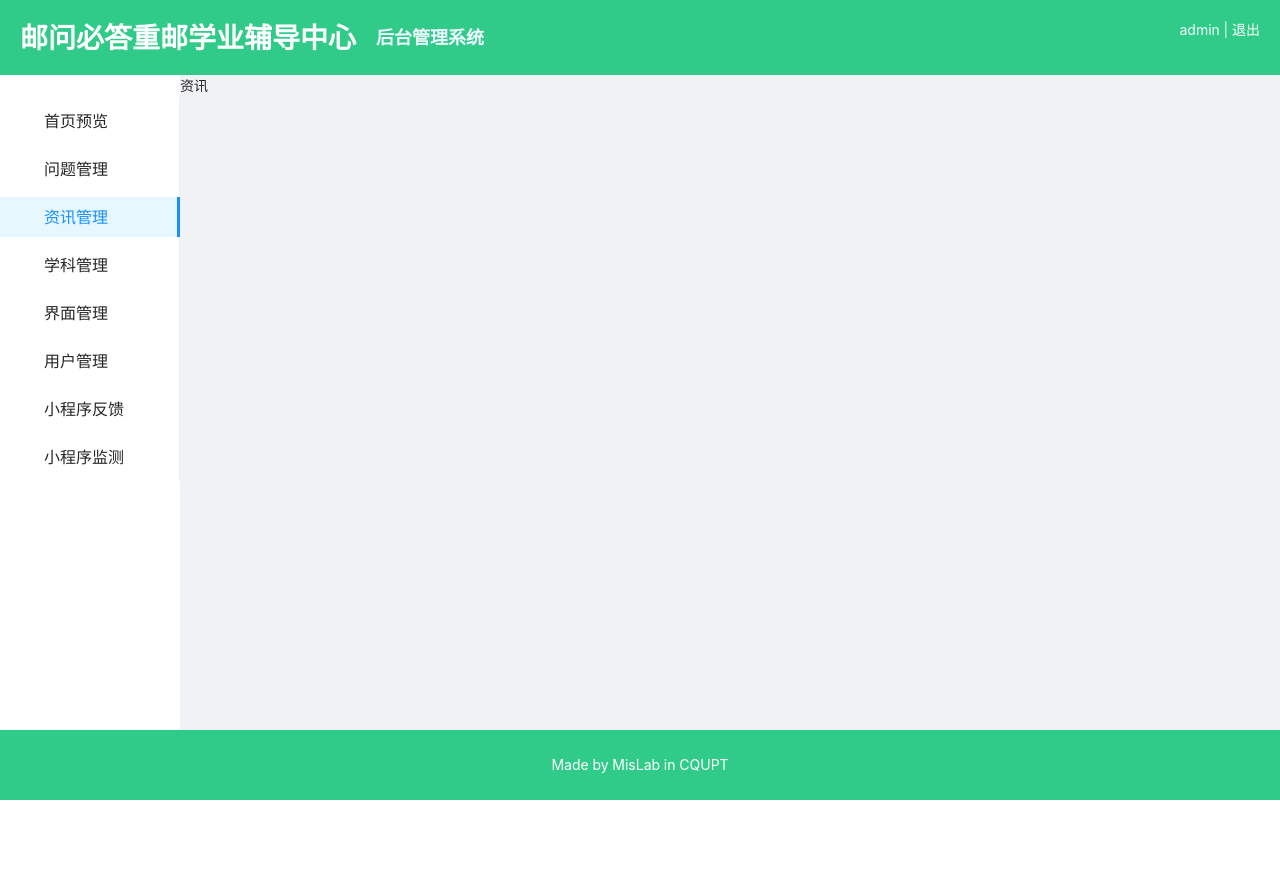
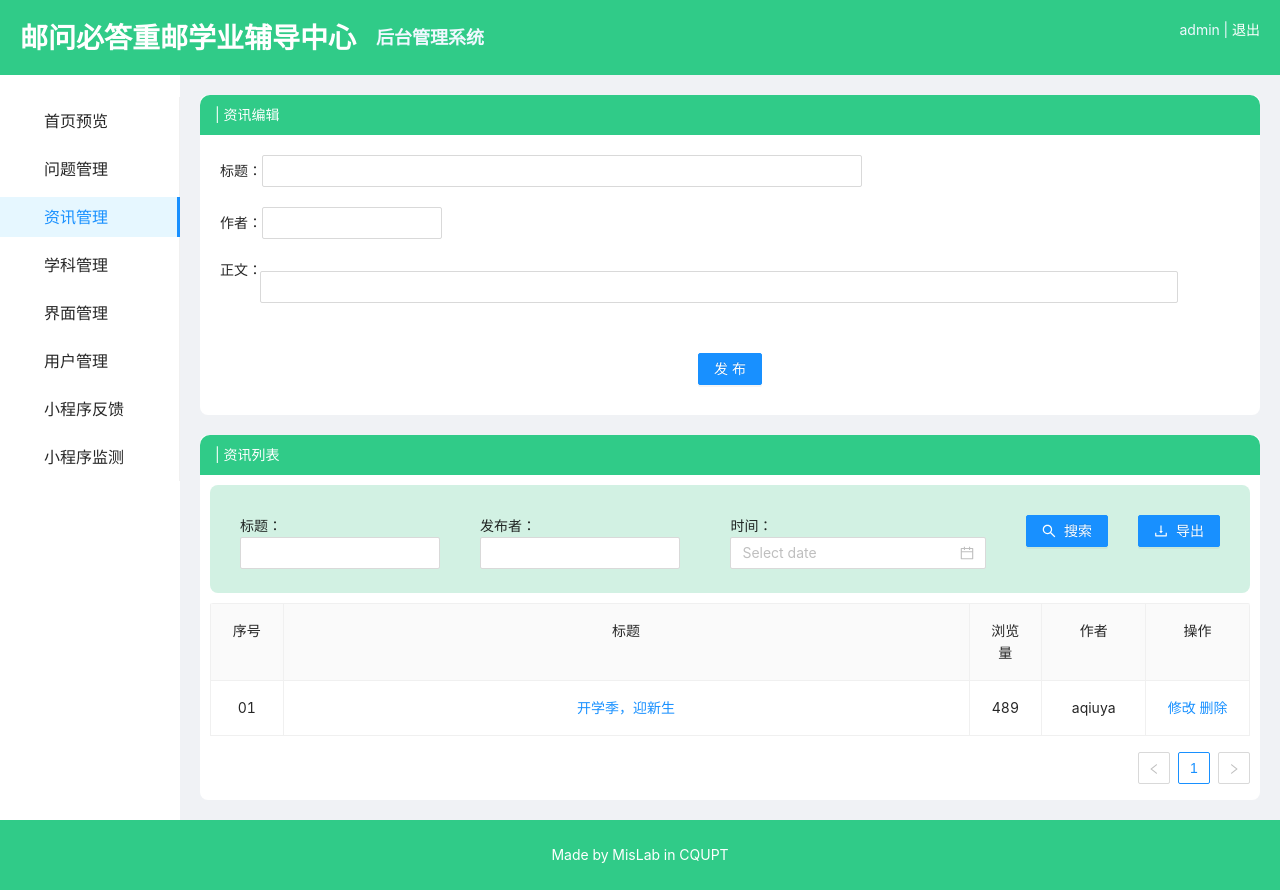
Before and after one commit to HXY499279/Q-A-System, a React (Create React App) app: page /admin/message in a window 1280 px wide. Before the commit the page ends 800 px from the top, so only its background shows below. Built offline with nearby package versions, Linux system fonts and the light colour scheme; what store would draw is missing.

Commit message:
资讯管理静态页面

```diff
--- a/src/pages/admin/index.jsx
+++ b/src/pages/admin/index.jsx
@@ -11,12 +11,13 @@ import LeftNav from "../../components/left-nav";
 import Home from './home'
 import Question from './question'
 import QuestionDetail from './question/question-detail'
-import Message from './meaasge'
+import Message from './message'
 import Subject from  './subject'
 import Interface from './interface'
 import User from './user'
 import Feedback from './feedback'
 import Monitor from './monitor'
+import MessageDetail from './message/message-detail';
 const {  Footer, Sider, Content } = Layout;
 
 export default class Admin extends Component {
@@ -32,6 +33,7 @@ export default class Admin extends Component {
                   <Route path="/admin/question" component={Question}></Route>
                   <Route path="/admin/questionDetail" component={QuestionDetail}></Route>
                   <Route path="/admin/message" component={Message}></Route>
+                  <Route path="/admin/messageDetail" component={MessageDetail}></Route>
                   <Route path="/admin/subject" component={Subject}></Route>
                   <Route path="/admin/interface" component={Interface}></Route>
                   <Route path="/admin/user" component={User}></Route>
--- a/src/pages/admin/meaasge/index.jsx
+++ /dev/null
@@ -1,11 +0,0 @@
-import React, { Component } from 'react'
-
-export default class Message extends Component {
-    render() {
-        return (
-            <div>
-                资讯
-            </div>
-        )
-    }
-}
--- /dev/null
+++ b/src/pages/admin/message/index.jsx
@@ -0,0 +1,121 @@
+import React, { Component } from 'react'
+import {Link} from 'react-router-dom'
+import AdminTopbar from "../../../components/admin-topbar";
+//? antd
+import { Table, Modal, Input, Button, Select, DatePicker} from 'antd';
+import { SearchOutlined, DownloadOutlined  } from '@ant-design/icons';
+import './index.less'
+const { TextArea } = Input;
+export default class Message extends Component {
+    state = {
+        msgDataSource:[
+            {
+                index: '01',
+                title: '开学季，迎新生',
+                author: 'aqiuya',
+                time: '2020-1-20',
+                pageView: '489',
+            }
+        ]
+    }
+    //? 时间选择器回调函数
+    onChange = (value, dateString) => {
+        console.log('Selected Time: ', value);
+        console.log('Formatted Selected Time: ', dateString);
+      }
+    onOk = (value) => {
+        console.log('onOk: ', value);
+      }
+
+      //?修改编辑的回调函数
+      showEditMsg = (e) => {
+        console.log(e)
+        console.log('我点击了修改资讯')
+      }
+
+      //?查看资讯详情的回调函数
+      goMsgDetail = (e) => {
+          console.log(e)
+      }
+    render() {
+        const msgColumns = [
+            {
+                title: '序号',
+                dataIndex: 'index',
+                width: '7%',
+                align: 'center'
+              },
+            {
+                title: '标题',
+                dataIndex: 'title',
+                render: (text) => (<Link to="/admin/messageDetail" onClick={(e) => this.goMsgDetail(e)}>{text}</Link>),
+                align: 'center'
+              },
+              {
+                title: '浏览量',
+                dataIndex: 'pageView',
+                width: '7%',
+                align: 'center'
+              },
+              {
+                title: '作者',
+                dataIndex: 'author',
+                width: '10%',
+                align: 'center'
+              },
+              {
+                title: '操作',
+                dataIndex: '',
+                width: '10%',
+                render: (e) => (<><a onClick={(e) => this.showEditMsg(e)}>修改</a> <a>删除</a></>),
+                align: 'center'
+              }
+        ];
+        return (
+            <div>
+                <div className="msg-edit">
+                    <AdminTopbar tag="资讯编辑" timeShow='false' />
+                    <div className="msg-edit-content">
+                        <ul>
+                            <li>标题：<Input style={{width:600}}/></li>
+                            <li>作者：<Input style={{width:180}}/></li>
+                            <li><div>正文：</div><TextArea autoSize style={{width:'90%',margin:'-20px 0px 0px 40px'}}/></li>
+                        </ul>
+                        <div style={{textAlign:"center",padding:'30px'}}>
+                            <Button type="primary">发布</Button>
+                        </div>
+
+                    </div>
+                </div>
+                <div className="msg-search">
+                    <AdminTopbar tag="资讯列表" timeShow='false' />
+                    <div className="msg-search-top">
+                        <ul>
+                            <li>标题：<Input style={{width:200}}/></li>
+                            <li>发布者：<Input style={{width:200}}/></li>
+                            <li>时间：<DatePicker showTime onChange={this.onChange} onOk={this.onOk}/></li>
+                        </ul>
+                        <ul>
+                            <Button type="primary" icon={<SearchOutlined />}>
+                                搜索
+                            </Button>
+                            <Button type="primary" icon={<DownloadOutlined />} style={{marginLeft:30}}>
+                                导出
+                            </Button>
+                        </ul>
+                    </div>
+                    <div className="msg-search-list">
+                    <Table
+                    bordered
+                    align="center"
+                    pagination={{ pageSize: 10 }}
+                    dataSource={this.state.msgDataSource}
+                    columns={msgColumns}
+                    rowKey="index"/>
+                    </div>
+
+                </div>
+            </div>
+        )
+    }
+}
--- /dev/null
+++ b/src/pages/admin/message/index.less
@@ -0,0 +1,31 @@
+.msg-edit{
+    margin: 20px;
+    background-color: white;
+    border-radius: 8px;
+    li{
+        margin: 20px;
+    }
+}
+.msg-search{
+    margin: 20px;
+    background-color: white;
+    border-radius: 8px;
+    .msg-search-top{
+        display: flex;
+        justify-content: space-between;
+        margin: 10px;
+        padding: 30px 30px 10px 30px;
+        background-color: #D2F1E3;
+        border-radius: 8px;
+        ul{
+            display: flex;
+            justify-content: space-between;
+            li{
+                margin-right: 40px;
+            }
+        }
+    }
+    .msg-search-list{
+        margin: 10px;
+    }
+}
--- /dev/null
+++ b/src/pages/admin/message/message-detail/index.jsx
@@ -0,0 +1,39 @@
+import React, { Component } from 'react'
+import { Avatar, Image } from 'antd';
+import { CrownOutlined } from '@ant-design/icons';
+import AdminTopbar from '../../../../components/admin-topbar'
+import './index.less'
+export default class MessageDetail extends Component {
+    render() {
+        return (
+            <div className="msg-detail">
+                 <AdminTopbar tag="资讯详情" timeShow="false"/>
+                        <div>
+                            <h1>请问毕业签订第三方需要注意什么？</h1>
+                            <hr/>
+                            <div className="msg-profile" >
+                                <Avatar
+                                size={40}
+                                src={<Image src="https://zos.alipayobjects.com/rmsportal/ODTLcjxAfvqbxHnVXCYX.png" />}
+                                />
+                                <ul className="msg-profile-ul">
+                                    <li>
+                                    <span>aqiuya</span>
+                                    </li>
+                                    <li>
+                                    <CrownOutlined style={{color:"#30CB88"}}/>
+                                    <span> 志愿者</span>
+                                    </li>
+                                    <li>
+                                    2020-2-20 19:00
+                                    </li>
+                                </ul>
+                                <ul>资讯内容：我是资讯内容我是资讯内容我是资讯内容我是资讯内容我是资讯内容我是资讯内容我是资讯内容我是资讯内容我是资讯内容我是资讯内容我是资讯内容我是资讯内容我是资讯内容我是资讯内容我是资讯内容我是资讯内容我是资讯内容我是资讯内容我是资讯内容</ul>
+                        </div>
+                 </div>
+
+
+            </div>
+        )
+    }
+}
--- /dev/null
+++ b/src/pages/admin/message/message-detail/index.less
@@ -0,0 +1,25 @@
+.msg-detail{
+    margin: 20px;
+    background-color: white;
+    border-radius: 8px;
+    h1{
+        padding: 20px;
+        font-size: 18px;
+        font-weight: bold;
+    }
+    hr{
+        height:2px;border:none;border-top:2px dotted #30CB88;
+    }
+    .msg-profile{
+        padding: 10px 20px 20px;
+        .msg-profile-ul{
+            margin-top: -20px;
+            margin-left: 50px;
+            display: flex;
+            flex-direction: row;
+            li{
+                margin-left: 15px;
+            }
+        }
+    }
+}
--- a/src/pages/admin/question/index.jsx
+++ b/src/pages/admin/question/index.jsx
@@ -297,8 +297,6 @@ export default class Question extends Component {
                             导出
                         </Button>
                     </div>
-
-
                 </div>
                 <div className="question-msg-content">
                 <Table
```
Also changed, not shown: 2 other files (tests, documents, lock files or other folders).
